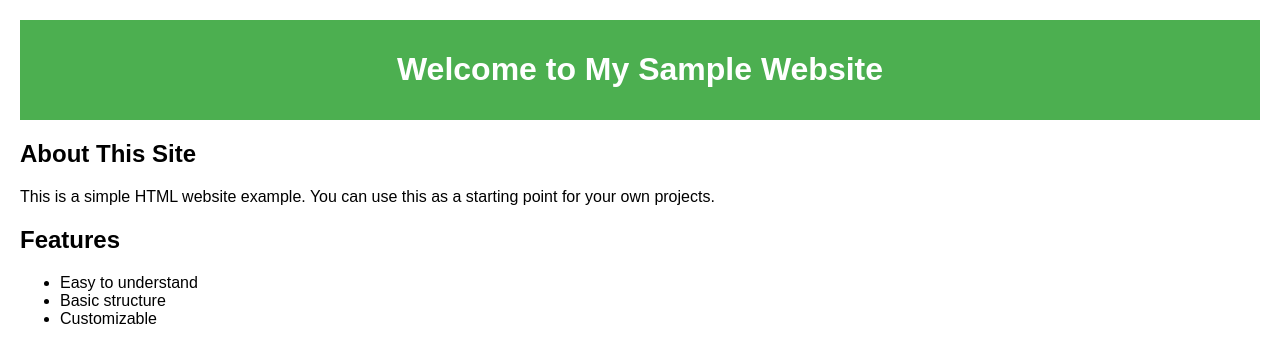
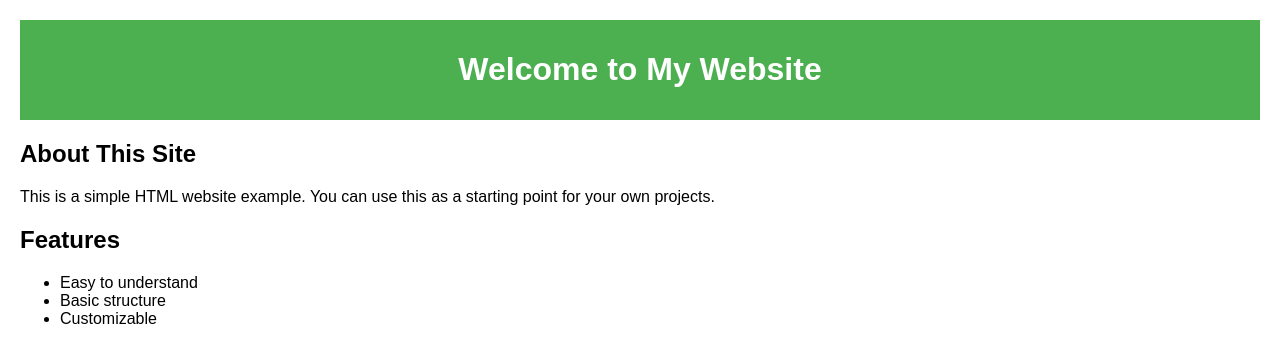
Before and after one commit to yogeshkasare/28sep, a plain HTML site: page index.html in a window 1280 px wide. Drawn offline with Linux system fonts and the light colour scheme.

Commit message:
Update index.html

```diff
--- a/index.html
+++ b/index.html
@@ -22,7 +22,7 @@
 </head>
 <body>
     <header>
-        <h1>Welcome to My Sample Website</h1>
+        <h1>Welcome to My  Website</h1>
     </header>
     <section>
         <h2>About This Site</h2>
```
